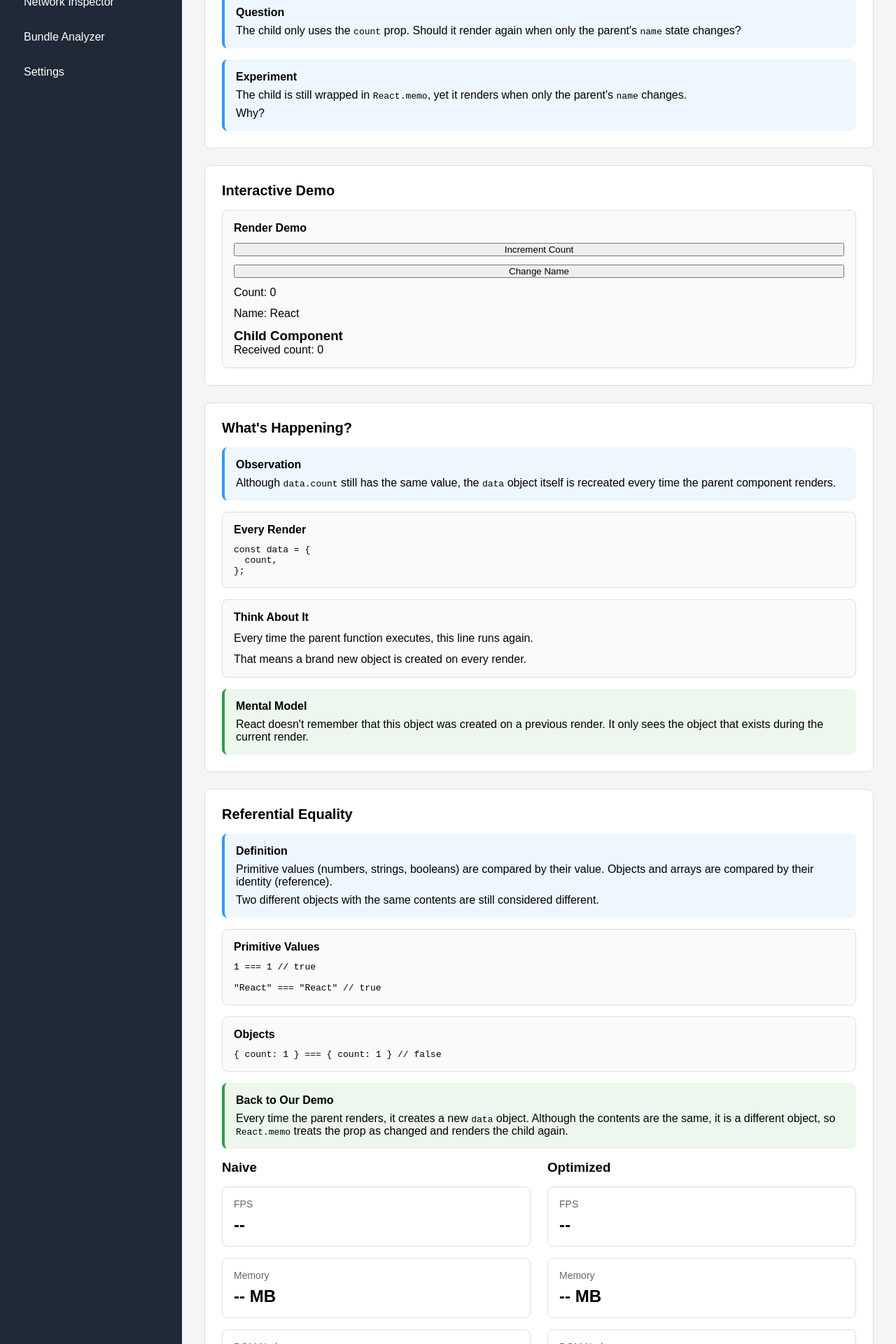
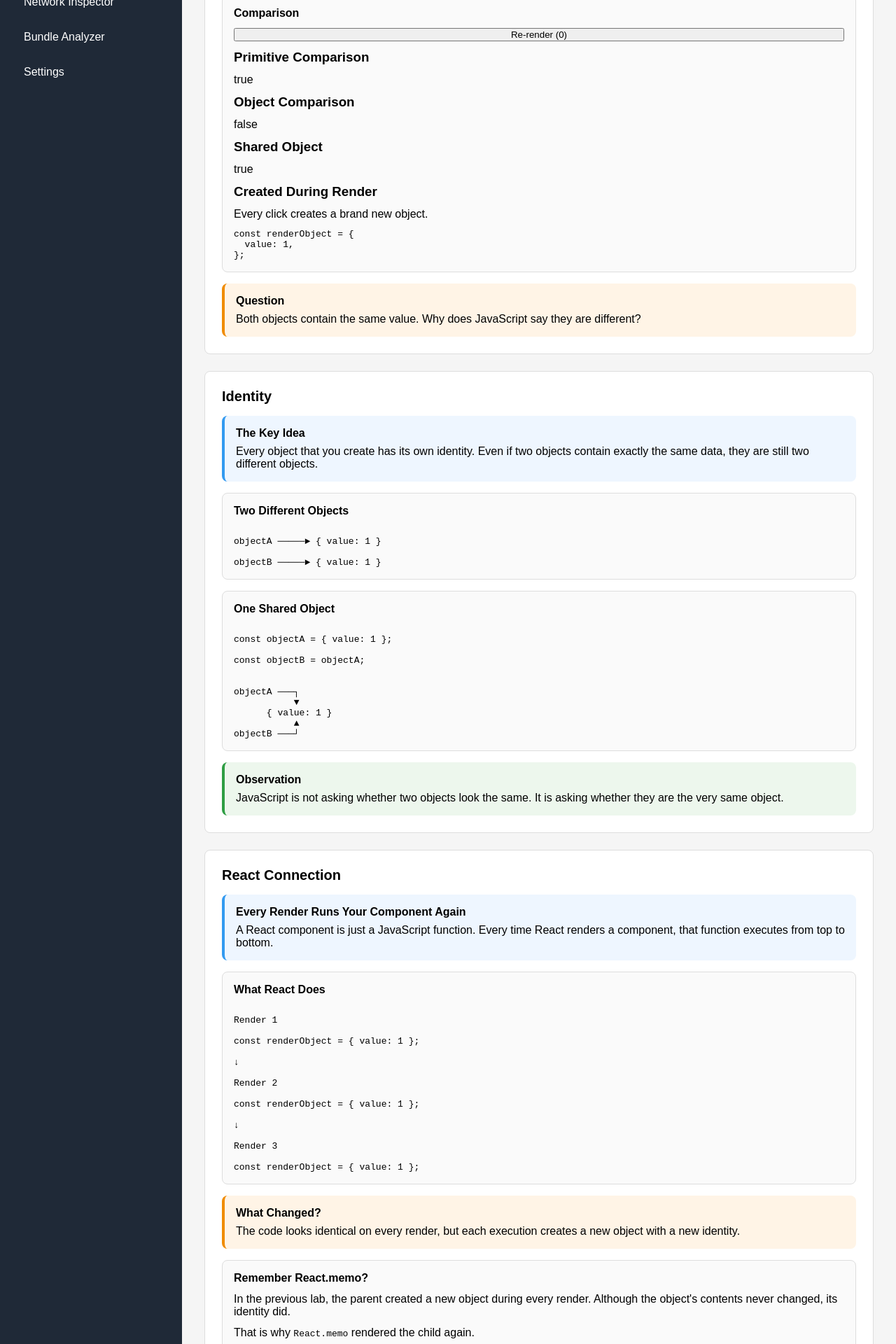
Before and after one commit to socbasillote/React-Optimization, a React (Vite) app in the folder react-performance-playground/: page /labs in a window 1280 px wide. Shown: the part 260-2180 px from the top of the page at 70% size. Built offline with nearby package versions, Linux system fonts and the light colour scheme.

Commit message:
referential equality

```diff
--- a/react-performance-playground/src/app/router.jsx
+++ b/react-performance-playground/src/app/router.jsx
@@ -8,7 +8,8 @@ import PerformanceMonitorPage from "../pages/Labs/PerformanceMonitor/Performance
 import NetworkInspectorPage from "../pages/Labs/NetworkInspector/NetworkInspectorPage";
 import BundleAnalyzerPage from "../pages/Labs/BundleAnalyzer/BundleAnalyzerPage";
 import SettingsPage from "../pages/Settings/SettingsPage";
-import RenderingFundamentalsLabMemo from "../labs/react-memo";
+//import RenderingFundamentalsLabMemo from "../labs/react-memo";
+import RenderingFundamentalsLabReferential from "../labs/referential-equality";
 //import RenderingFundamentalsLab from "../labs/rendering-fundamentals";
 
 export default function AppRouter() {
@@ -16,7 +17,7 @@ export default function AppRouter() {
     <Routes>
       <Route element={<AppLayout />}>
         <Route index element={<DashboardPage />} />
-        <Route path="labs" element={<RenderingFundamentalsLabMemo />} />
+        <Route path="labs" element={<RenderingFundamentalsLabReferential />} />
         <Route path="performance" element={<PerformanceMonitorPage />} />
         <Route path="network" element={<NetworkInspectorPage />} />
         <Route path="bundle" element={<BundleAnalyzerPage />} />
--- /dev/null
+++ b/react-performance-playground/src/labs/referential-equality/Playground.jsx
@@ -0,0 +1,46 @@
+import { useState } from "react";
+
+function Playground() {
+  const [value, setValue] = useState(0);
+
+  const primitiveA = 1;
+  const primitiveB = 1;
+
+  const sharedObject = { value: 1 };
+
+  const objectA = { value: 1 };
+  const objectB = { value: 1 };
+
+  const objectC = sharedObject;
+  const objectD = sharedObject;
+
+  return (
+    <>
+      <button onClick={() => setValue((v) => v + 1)}>
+        Re-render ({value})
+      </button>
+
+      <h3>Primitive Comparison</h3>
+
+      <p>{String(primitiveA === primitiveB)}</p>
+
+      <h3>Object Comparison</h3>
+
+      <p>{String(objectA === objectB)}</p>
+
+      <h3>Shared Object</h3>
+
+      <p>{String(objectC === objectD)}</p>
+
+      <h3>Created During Render</h3>
+
+      <p>Every click creates a brand new object.</p>
+
+      <pre>{`const renderObject = {
+  value: 1,
+};`}</pre>
+    </>
+  );
+}
+
+export default Playground;
--- /dev/null
+++ b/react-performance-playground/src/labs/referential-equality/index.jsx
@@ -0,0 +1,115 @@
+import Callout from "../../components/lab/Callout";
+import LabCard from "../../components/lab/LabCard";
+import LabLayout from "../../components/lab/LabLayout";
+import LabSection from "../../components/lab/LabSection";
+
+import Playground from "./Playground";
+
+function RenderingFundamentalsLabReferential() {
+  return (
+    <LabLayout
+      title="Referential Equality"
+      description="Understand how JavaScript compares values."
+    >
+      <LabSection title="Interactive Playground">
+        <LabCard title="Comparison">
+          <Playground />
+        </LabCard>
+        <Callout variant="warning" title="Question">
+          <p>
+            Both objects contain the same value. Why does JavaScript say they
+            are different?
+          </p>
+        </Callout>
+      </LabSection>
+      <LabSection title="Identity">
+        <Callout title="The Key Idea" variant="info">
+          <p>
+            Every object that you create has its own identity. Even if two
+            objects contain exactly the same data, they are still two different
+            objects.
+          </p>
+        </Callout>
+        <LabCard title="Two Different Objects">
+          <pre>{`
+objectA ─────► { value: 1 }
+
+objectB ─────► { value: 1 }
+`}</pre>
+        </LabCard>
+
+        <LabCard title="One Shared Object">
+          <pre>{`
+const objectA = { value: 1 };
+
+const objectB = objectA;
+
+
+objectA ───┐
+           ▼
+      { value: 1 }
+           ▲
+objectB ───┘
+`}</pre>
+        </LabCard>
+
+        <Callout variant="success" title="Observation">
+          <p>
+            JavaScript is not asking whether two objects look the same. It is
+            asking whether they are the very same object.
+          </p>
+        </Callout>
+      </LabSection>
+
+      <LabSection title="React Connection">
+        <Callout title="Every Render Runs Your Component Again" variant="info">
+          <p>
+            A React component is just a JavaScript function. Every time React
+            renders a component, that function executes from top to bottom.
+          </p>
+        </Callout>
+
+        <LabCard title="What React Does">
+          <pre>{`
+Render 1
+
+const renderObject = { value: 1 };
+
+↓
+
+Render 2
+
+const renderObject = { value: 1 };
+
+↓
+
+Render 3
+
+const renderObject = { value: 1 };
+`}</pre>
+        </LabCard>
+
+        <Callout variant="warning" title="What Changed?">
+          <p>
+            The code looks identical on every render, but each execution creates
+            a new object with a new identity.
+          </p>
+        </Callout>
+
+        <LabCard title="Remember React.memo?">
+          <p>
+            In the previous lab, the parent created a new object during every
+            render. Although the object's contents never changed, its identity
+            did.
+          </p>
+
+          <p>
+            That is why <code>React.memo</code> rendered the child again.
+          </p>
+        </LabCard>
+      </LabSection>
+    </LabLayout>
+  );
+}
+
+export default RenderingFundamentalsLabReferential;
```
